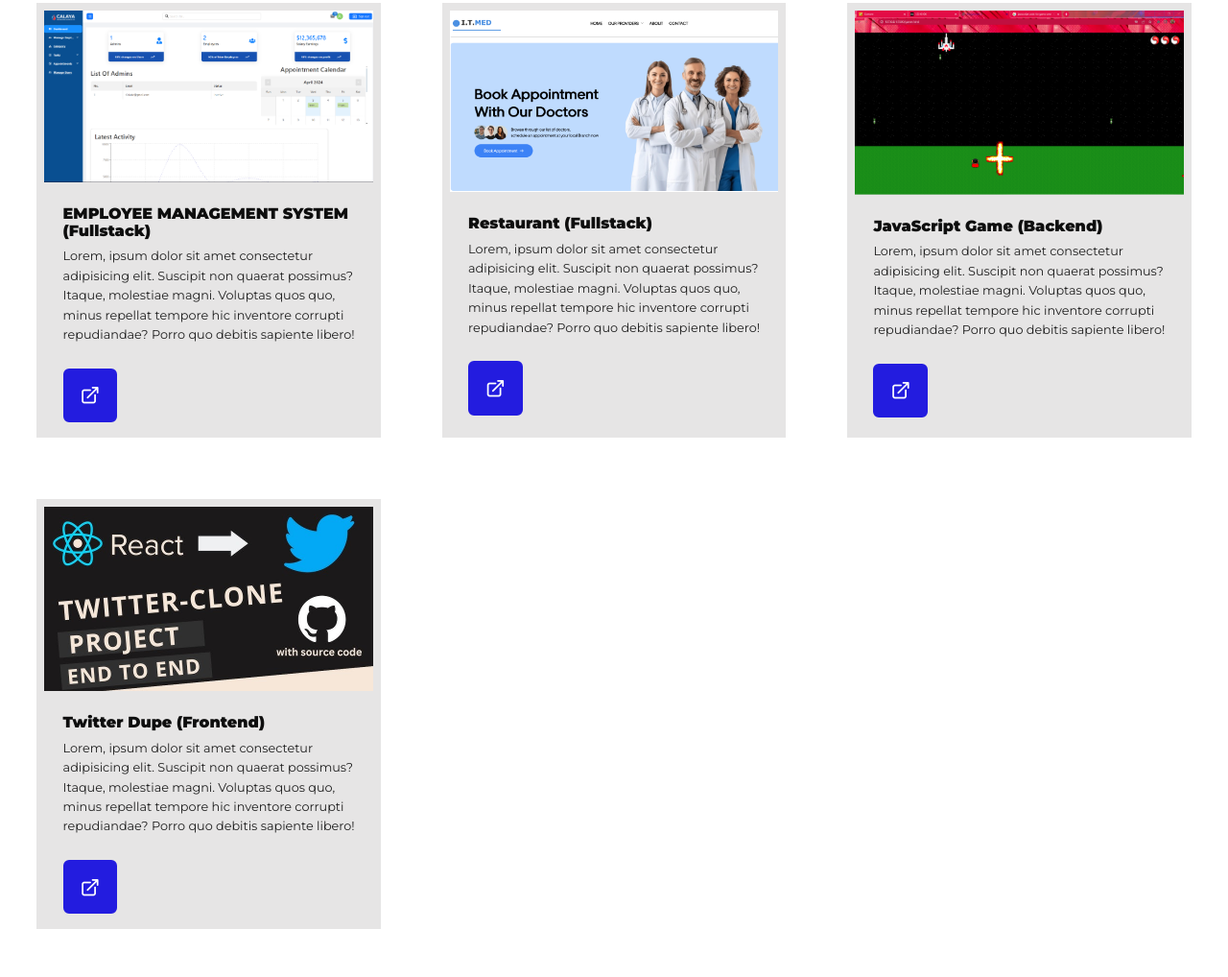
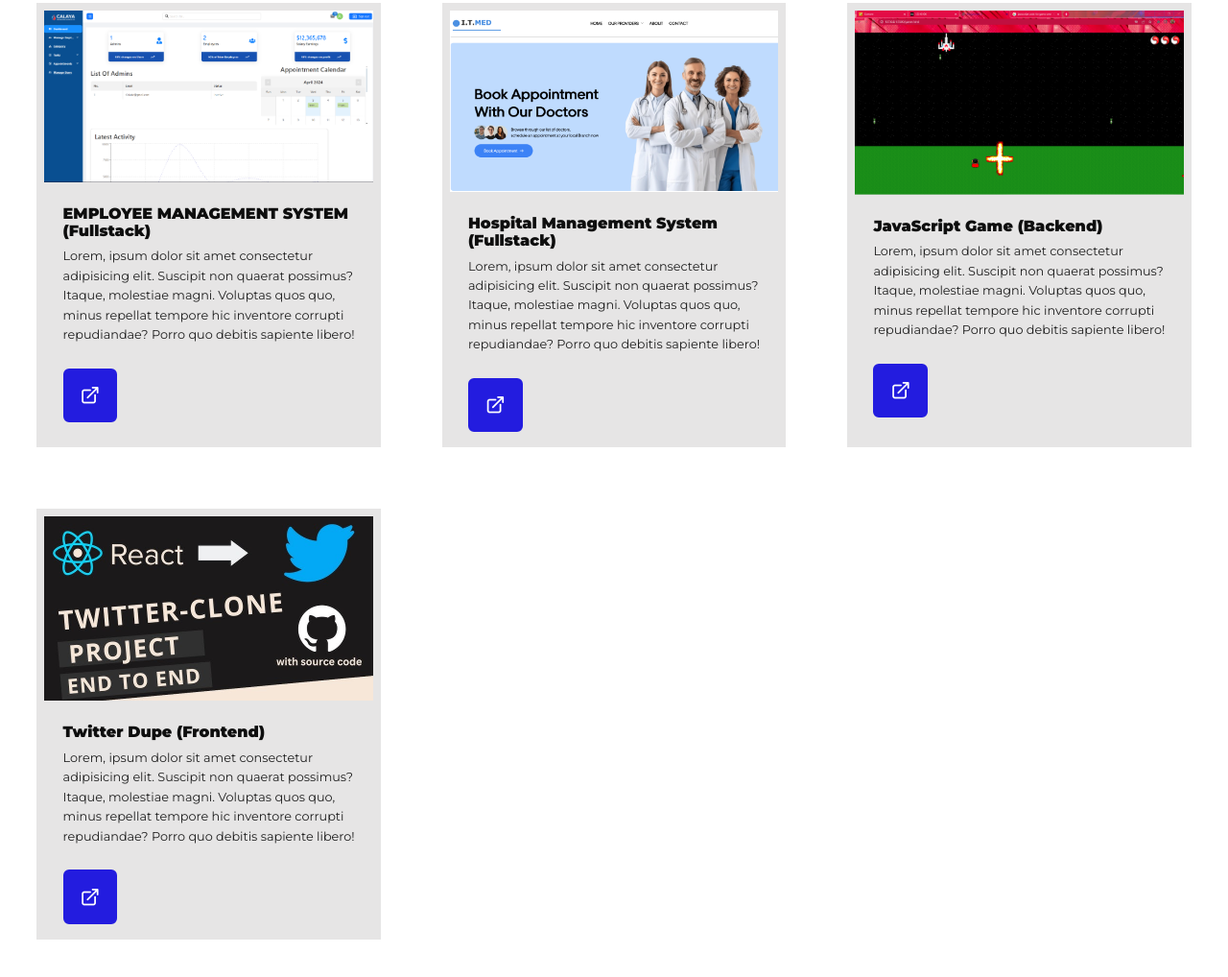
Before and after one commit to Izu-kun23/portfolio, a plain HTML site: page index.html in a window 1280 px wide. Shown: the part 2200-3218 px from the top of the page at 96% size. Drawn offline with nearby package versions, Linux system fonts and the light colour scheme.

Commit message:
Update index.html

```diff
--- a/index.html
+++ b/index.html
@@ -138,7 +138,7 @@
           <div class="project_image">
             <img src="./assets/hospitalms.png" alt="Project Two" />
           </div>
-          <h5>Restaurant (Fullstack)</h5>
+          <h5>Hospital Management System (Fullstack)</h5>
           <p>
             Lorem, ipsum dolor sit amet consectetur adipisicing elit. Suscipit
             non quaerat possimus? Itaque, molestiae magni. Voluptas quos quo,
```
